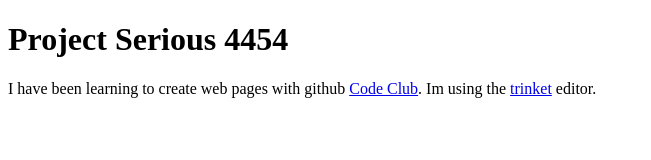
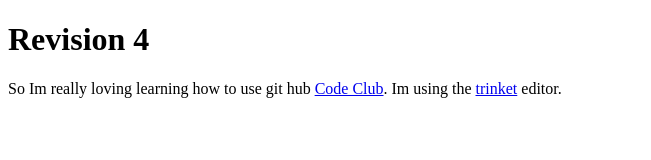
Before and after one commit to ChrisBaidoo/project, a plain HTML site: page index.html in a window 1280 px wide. Shown: the whole page, without its empty margins (0-651 px from the left). Drawn offline with Linux system fonts and the light colour scheme.

Commit message:
revision 4

```diff
--- a/index.html
+++ b/index.html
@@ -5,9 +5,9 @@
         <title>Project</title>
     </head>
     <body>
-        <h1>Project Serious 4454</h1>
+        <h1>Revision 4</h1>
     <p>
-      I have been learning to create web pages with github
+      So Im really loving learning how to use git hub
       <a href="https://www.codeclub.org.uk/">Code Club</a>.
       Im using the <a href="https://trinket.io/">trinket</a> editor.
     </p>
```
